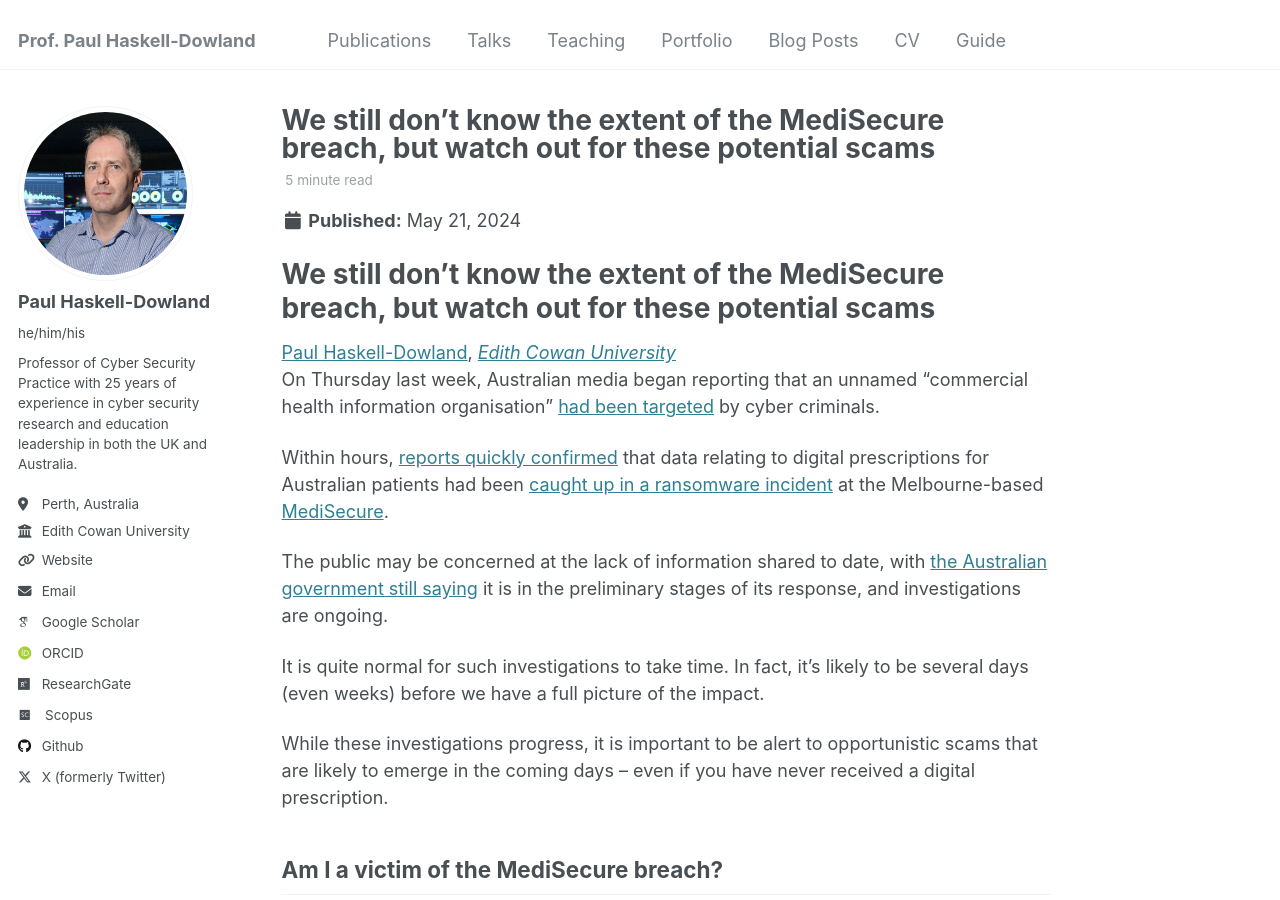
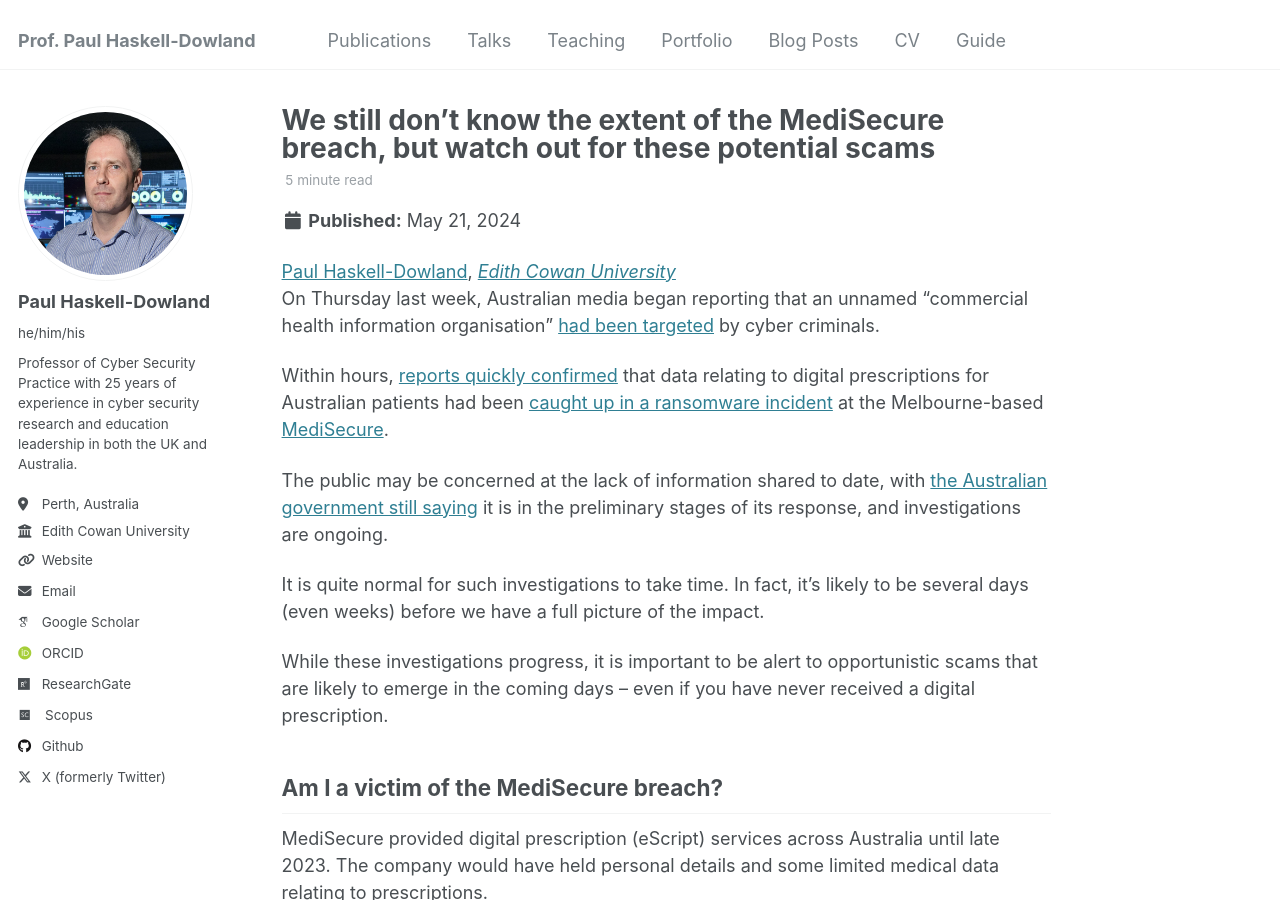
Before and after one commit to pdowland/phdweb, a Jekyll site: the page built from _posts/2024-05-21-blog-post-4.html, in a window 1280 px wide and 900 px high. Built offline with Jekyll 4.4.1, drawn with Linux system fonts in a browser that asks for light colours; some web fonts are replaced.

Commit message:
Update 2024-05-21-blog-post-4.html

```diff
--- a/_posts/2024-05-21-blog-post-4.html
+++ b/_posts/2024-05-21-blog-post-4.html
@@ -7,8 +7,6 @@ tags:
   - scams
   - The Conversation
 ---
-
-<h1 class="theconversation-article-title">We still don’t know the extent of the MediSecure breach, but watch out for these potential scams</h1>
 
 <div class="theconversation-article-body">
 
```
